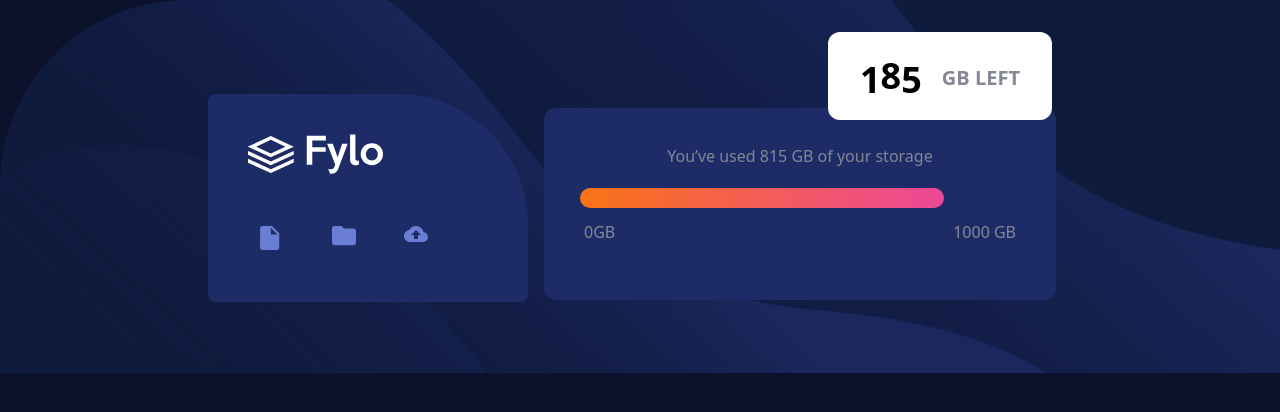
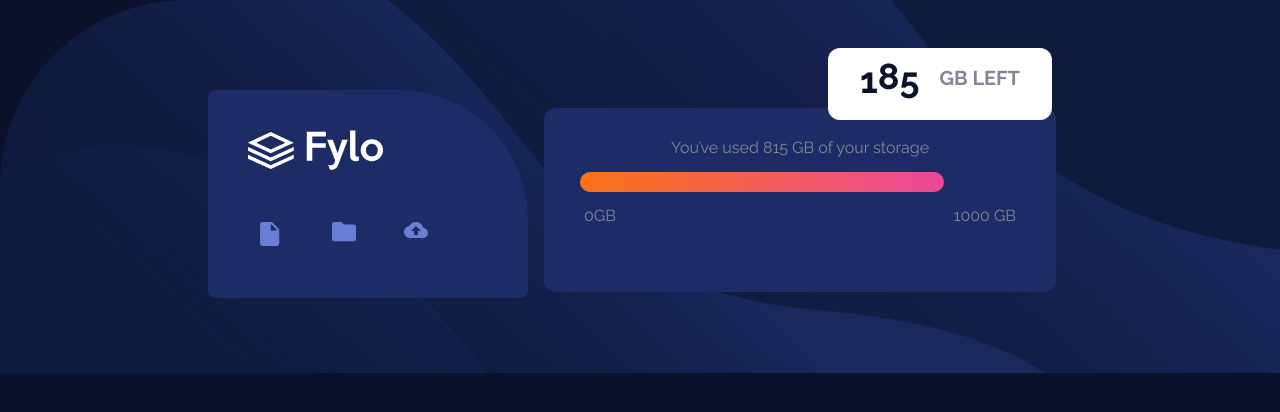
Before and after one commit to terryyufei/frontend_mentor-2, a website: page data-storage-component/public/index.html in a window 1280 px wide. Drawn offline with nearby package versions, Linux system fonts and the light colour scheme.

Commit message:
fixed styles and path

```diff
--- a/data-storage-component/public/index.html
+++ b/data-storage-component/public/index.html
@@ -35,17 +35,17 @@
 
       <!-- Progress bar  -->
       <div class="bg-darkBlue w-80 h-78 mb-4  mr-4 rounded-xl relative p-4 md:w-2/5 md:h-auto md:mt-7">
-        <p class="text-center text-grayishBlue p-5">You’ve used 815 GB of your storage</p>
+        <p class="text-center text-grayishBlue p-3">You’ve used 815 GB of your storage</p>
         <div class="mr-8 ml-5  rounded-full dark:bg-veryDarkBlue h-6">
           <div class="bg-gradient-to-r from-orange-500 to-pink-500  rounded-full h-4 pt-5 " style="width: 85%"></div>
         </div>
-        <div class="flex justify-between text-grayishBlue mb-10 pt-2">
+        <div class="flex justify-between text-grayishBlue mb-12 pt-2 ">
           <p class="ml-6">0GB</p>
           <p class="mr-6">1000 GB</p>
         </div>
       </div>
       <!-- white box -->
-      <div class="flex bg-white pr-8 pl-8 pt-6 pb-5 rounded-xl font-bold text-veryDarkBlue absolute mt-96 z-20 md:mt-0 md:top-8  md:ml-[600px]">
+      <div class="flex bg-white pr-8 pl-8 pt-6 pb-5 rounded-xl font-bold text-veryDarkBlue absolute mt-96 z-20 md:mt-0 md:top-12  md:ml-[600px] md:pt-2">
         <p class="text-4xl mt-1">1</p>
         <p class="text-4xl">8</p>
         <p class="text-4xl mt-1">5</p>
```
Also changed, not shown: data-storage-component/public/output.css.
